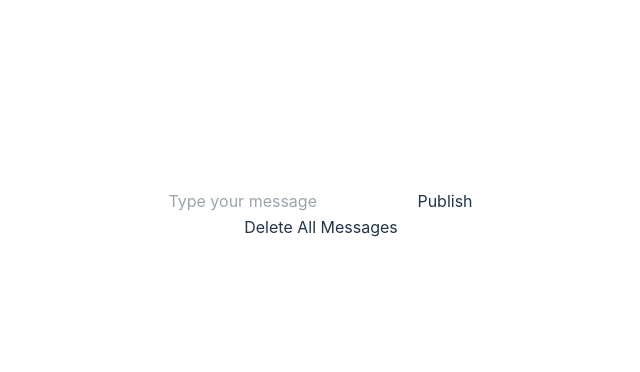
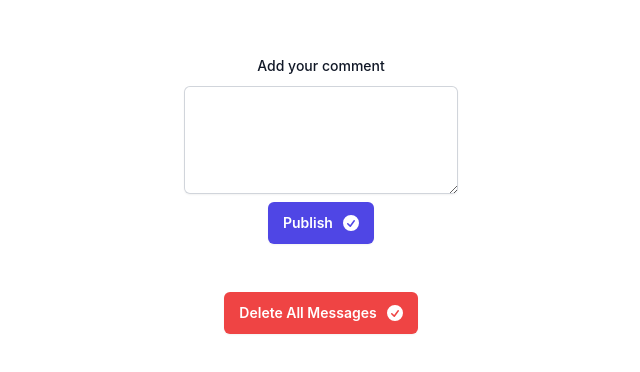
Before and after one commit to nickWalks/NoticeAI, a React (Vite) app: page /publish in a window 1280 px wide. Shown: the part 186-558 px from the top of the page, without its empty margins (319-959 px from the left). Built offline with nearby package versions, Linux system fonts and the light colour scheme.

Commit message:
changed buttons

```diff
--- a/package.json
+++ b/package.json
@@ -12,6 +12,7 @@
   "dependencies": {
     "@firebase/app": "^0.9.9",
     "@firebase/database": "^0.14.4",
+    "@heroicons/react": "^2.0.17",
     "@vitejs/plugin-react-refresh": "^1.3.6",
     "firebase": "^9.21.0",
     "react": "^18.2.0",
@@ -20,6 +21,7 @@
     "react-router-dom": "^6.11.1"
   },
   "devDependencies": {
+    "@tailwindcss/forms": "^0.5.3",
     "@types/react": "^18.0.28",
     "@types/react-dom": "^18.0.11",
     "@vitejs/plugin-react": "^4.0.0",
--- a/src/Publisher.jsx
+++ b/src/Publisher.jsx
@@ -1,5 +1,6 @@
 import React, { useState } from 'react';
 import { getDatabase, ref, push, remove, onValue, set } from 'firebase/database';
+import { CheckCircleIcon } from '@heroicons/react/20/solid'
 
 const Publisher = () => {
     const [message, setMessage] = useState('');
@@ -24,16 +25,51 @@ const Publisher = () => {
     return (
         <div className="Publisher">
             <form onSubmit={handleSubmit}>
-                <input
-                    type="text"
-                    value={message}
-                    onChange={(e) => setMessage(e.target.value)}
-                    placeholder="Type your message"
-                />
-                <button type="submit">Publish</button>
+
+
+
+
+
+
+
+
+                <div>
+                    <label htmlFor="comment" className="block text-sm font-medium leading-6 text-gray-900">
+                        Add your comment
+                    </label>
+                    <div className="mt-2">
+                        <textarea
+                            rows={4}
+                            name="comment"
+                            id="comment"
+                            className="block w-full rounded-md border-0 py-1.5 text-gray-900 shadow-sm ring-1 ring-inset ring-gray-300 placeholder:text-gray-400 focus:ring-2 focus:ring-inset focus:ring-indigo-600 sm:text-sm sm:leading-6"
+                            defaultValue={''}
+                            value={message}
+                            onChange={(e) => setMessage(e.target.value)}
+                        />
+                    </div>
+                </div>
+
+
+                <button
+                    type="submit"
+                    className="m-2 inline-flex items-center gap-x-2 rounded-md bg-indigo-600 px-3.5 py-2.5 text-sm font-semibold text-white shadow-sm hover:bg-indigo-500 focus-visible:outline focus-visible:outline-2 focus-visible:outline-offset-2 focus-visible:outline-indigo-600"
+                >
+                    Publish
+                    <CheckCircleIcon className="-mr-0.5 h-5 w-5" aria-hidden="true" />
+                </button>
             </form>
-            <button onClick={deleteAllMessages}>Delete All Messages</button>
+
+            <button
+                onClick={deleteAllMessages}
+                className="m-10 inline-flex items-center gap-x-2 rounded-md bg-red-500 px-3.5 py-2.5 text-sm font-semibold text-white shadow-sm hover:bg-red-700 focus-visible:outline focus-visible:outline-2 focus-visible:outline-offset-2 focus-visible:outline-red-700"
+            >
+                Delete All Messages
+                <CheckCircleIcon className="-mr-0.5 h-5 w-5" aria-hidden="true" />
+            </button>
+
         </div>
+
     );
 };
 
--- a/tailwind.config.js
+++ b/tailwind.config.js
@@ -1,5 +1,9 @@
+/* eslint-env node */
 // Use export instead of module.exports
-export default {
+
+// tailwind.config.js
+
+const config = {
   purge: ['./index.html', './src/**/*.{vue,js,ts,jsx,tsx}'],
   darkMode: false, // or 'media' or 'class'
   theme: {
@@ -8,5 +12,7 @@ export default {
   variants: {
     extend: {},
   },
-  plugins: [],
+  plugins: [require('@tailwindcss/forms')],
 };
+
+module.exports = config;
```
Also changed, not shown: 1 other file (tests, documents, lock files or other folders).
